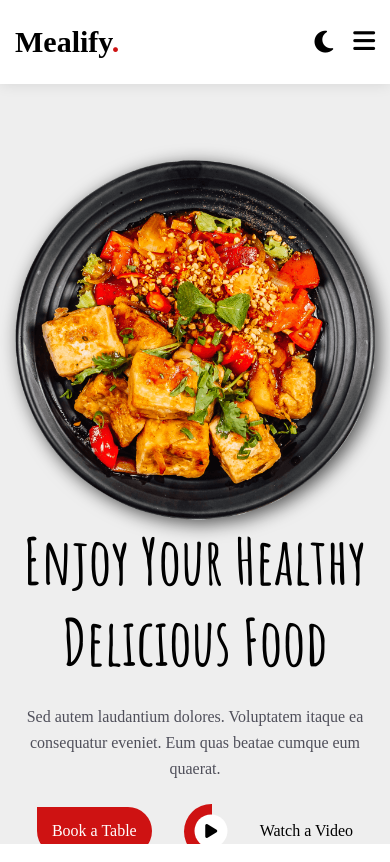
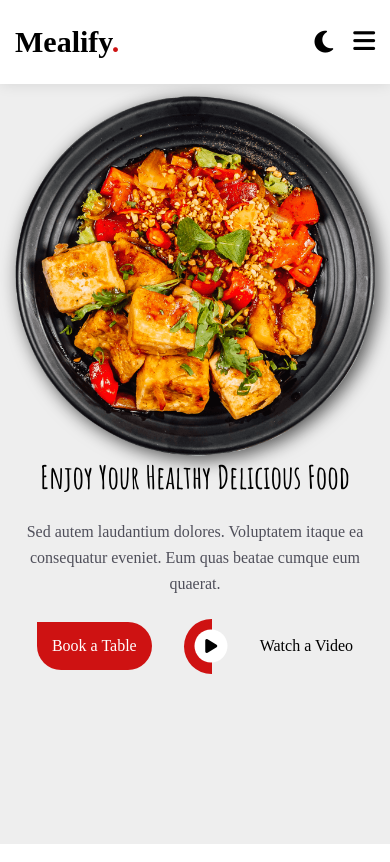
Before and after one commit to abdeldayem8/Melify, a plain HTML site: page index.html in a window 390 px wide. Shown: the top 862 px of the page. Drawn offline with Linux system fonts and the light colour scheme.

Commit message:
Update style.css

```diff
--- a/css/style.css
+++ b/css/style.css
@@ -209,6 +209,7 @@
 @media (max-width:820px){
     #home .container{
         flex-direction: column-reverse;
+      margin-top:6rem;
     }
 
 }
@@ -241,6 +242,12 @@
 .header-content h2{
     font-family: 'Amatic SC', cursive;
     font-size: 4rem;
+}
+@media (max-width:767px){
+  .header-content h2{
+    font-family: 'Amatic SC', cursive;
+    font-size: 2rem;
+}
 }
 .header-content p{
     line-height: 1.6;
```
